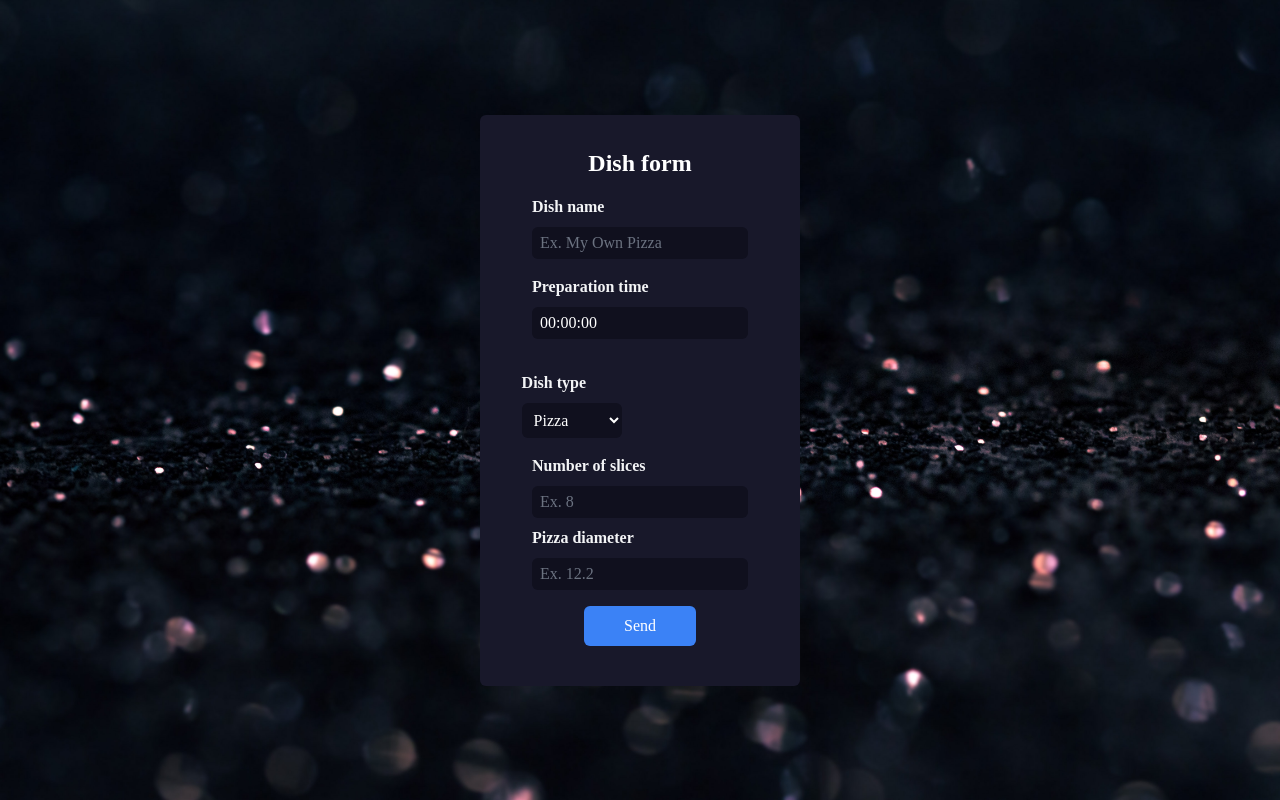
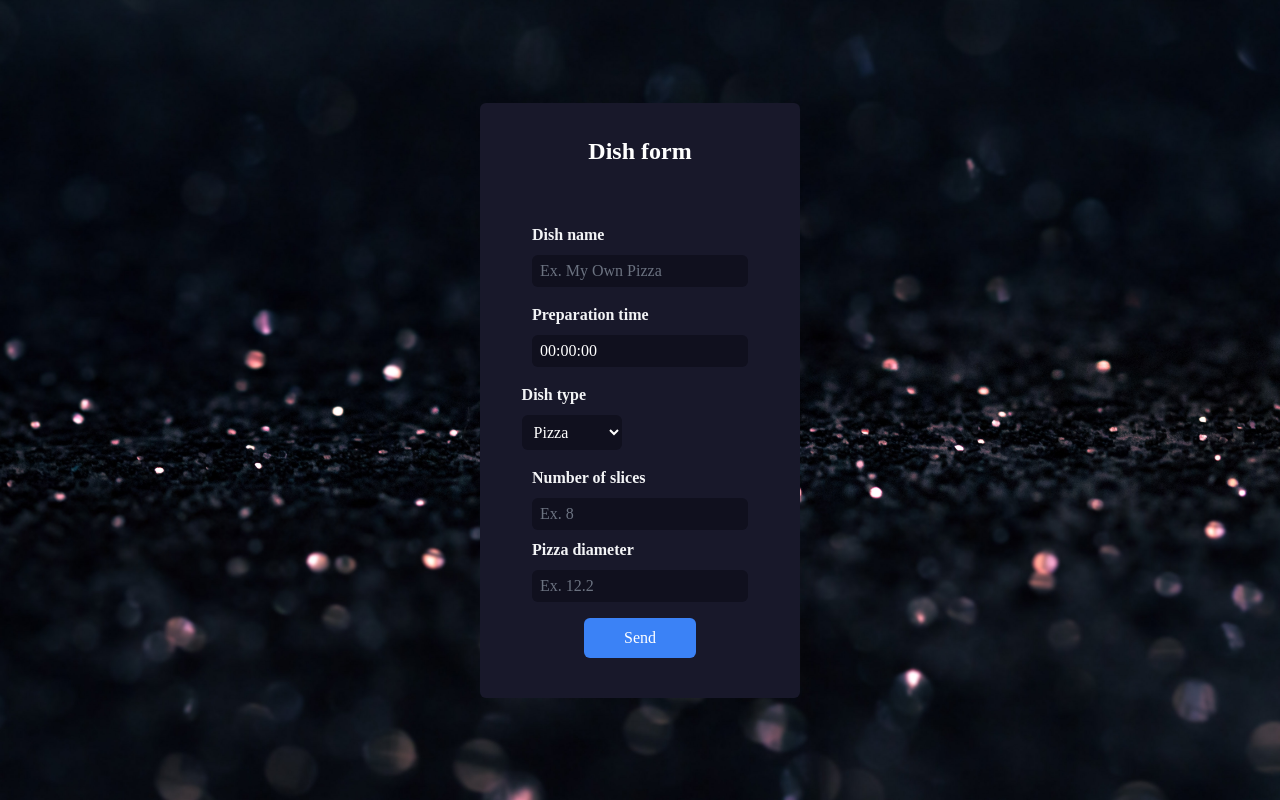
Before and after one commit to Izarothy/dishes-form, a React (Create React App) app: page / in a window 1280 px wide. Built offline with nearby package versions, Linux system fonts and the light colour scheme.

Commit message:
Move the error message up

```diff
--- a/src/components/DishesForm.tsx
+++ b/src/components/DishesForm.tsx
@@ -71,6 +71,7 @@ const DishesForm = () => {
       className="bg-primary-dark rounded-md flex flex-col gap-2 text-center items-center lg:w-1/3 xl:w-1/4 px-4 py-8"
     >
       <h2 className="w-full text-2xl text-white font-semibold">Dish form</h2>
+      <p className="h-8 text-red-700">{error}</p>
       <label className="label-dishes">
         <h3 className="label-dishes-title">Dish name</h3>
         <input
@@ -94,7 +95,6 @@ const DishesForm = () => {
           className="input-dishes"
           value={prepTime}
         />
-        <p className="h-4 text-red-700">{error}</p>
       </label>
       <div className="flex justify-start w-[14.8rem]">
         <label className="label-dishes">
```
